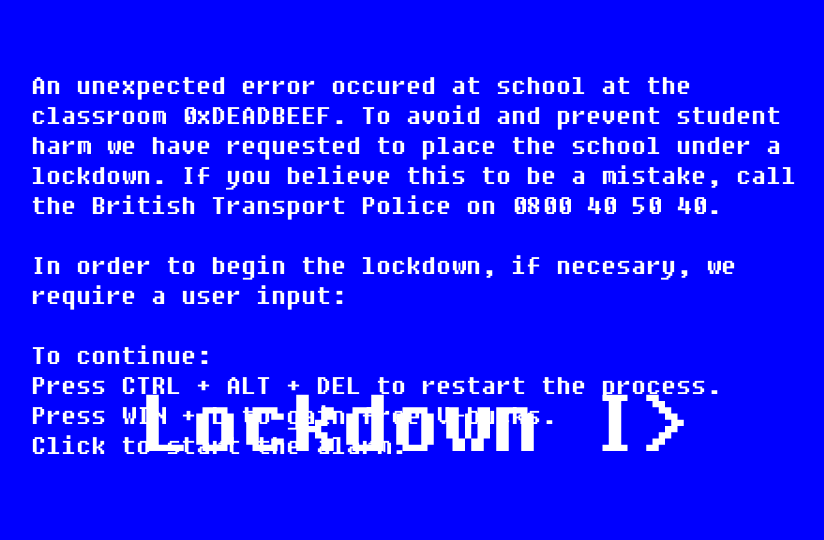
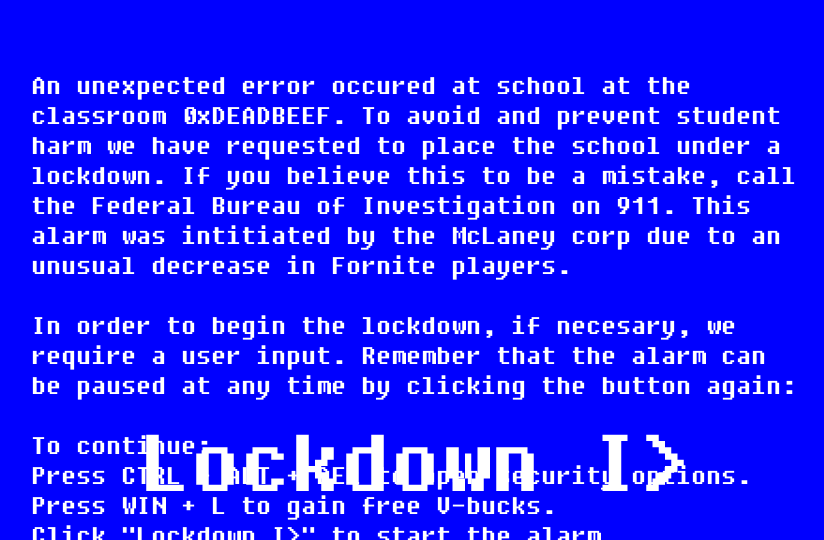
Before and after one commit to McLaney/McLaney.github.io, a plain HTML site: page lockdown.html in a window 1280 px wide. Shown: the part 260-800 px from the top of the page, without its empty margins (225-1049 px from the left). Drawn offline with Linux system fonts and the light colour scheme.

Commit message:
Update lockdown.html

```diff
--- a/lockdown.html
+++ b/lockdown.html
@@ -43,10 +43,10 @@
 
 #play {
   position: absolute;
-  top: 70%;
+  top: 80%;
   left: 0px;
   width: 100%;
-  height: 30%;
+  height: 20%;
   font-size: 100px;
   padding: 10px;
   border: none;
@@ -65,12 +65,12 @@
 <div class="screen">
   <p class="title"> School </p>
   <p class="error-content-1">
-  An unexpected error occured at school at the classroom 0xDEADBEEF. To avoid and prevent student harm we have requested to place the school under a lockdown. If you believe this to be a mistake, call the British Transport Police on 0800 40 50 40.
-  <br><br>In order to begin the lockdown, if necesary, we require a user input:
+  An unexpected error occured at school at the classroom 0xDEADBEEF. To avoid and prevent student harm we have requested to place the school under a lockdown. If you believe this to be a mistake, call the Federal Bureau of Investigation on 911. This alarm was intitiated by the McLaney corp due to an unusual decrease in Fornite players.
+  <br><br>In order to begin the lockdown, if necesary, we require a user input. Remember that the alarm can be paused at any time by clicking the button again:
   <br><br>To continue:
-  <br>Press CTRL + ALT + DEL to restart the process.
+  <br>Press CTRL + ALT + DEL to open security options.
   <br>Press WIN + L to gain free V-bucks.
-  <br>Click to start the alarm. </p>
+  <br>Click "Lockdown I>" to start the alarm. </p>
   </p>
   <button id="play" onclick="alarm()"> Lockdown I> </button>
   <audio loop id="kicks">
```
